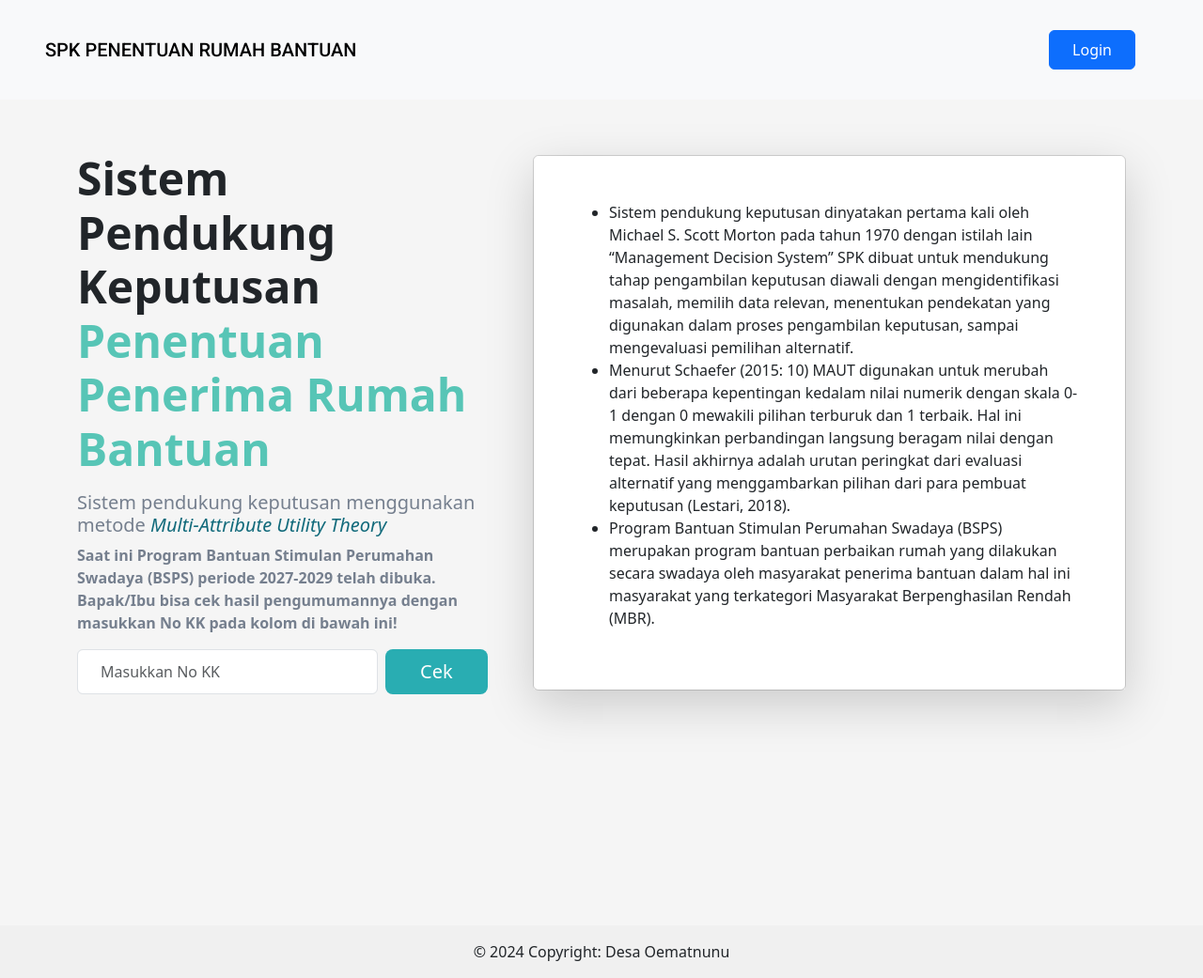
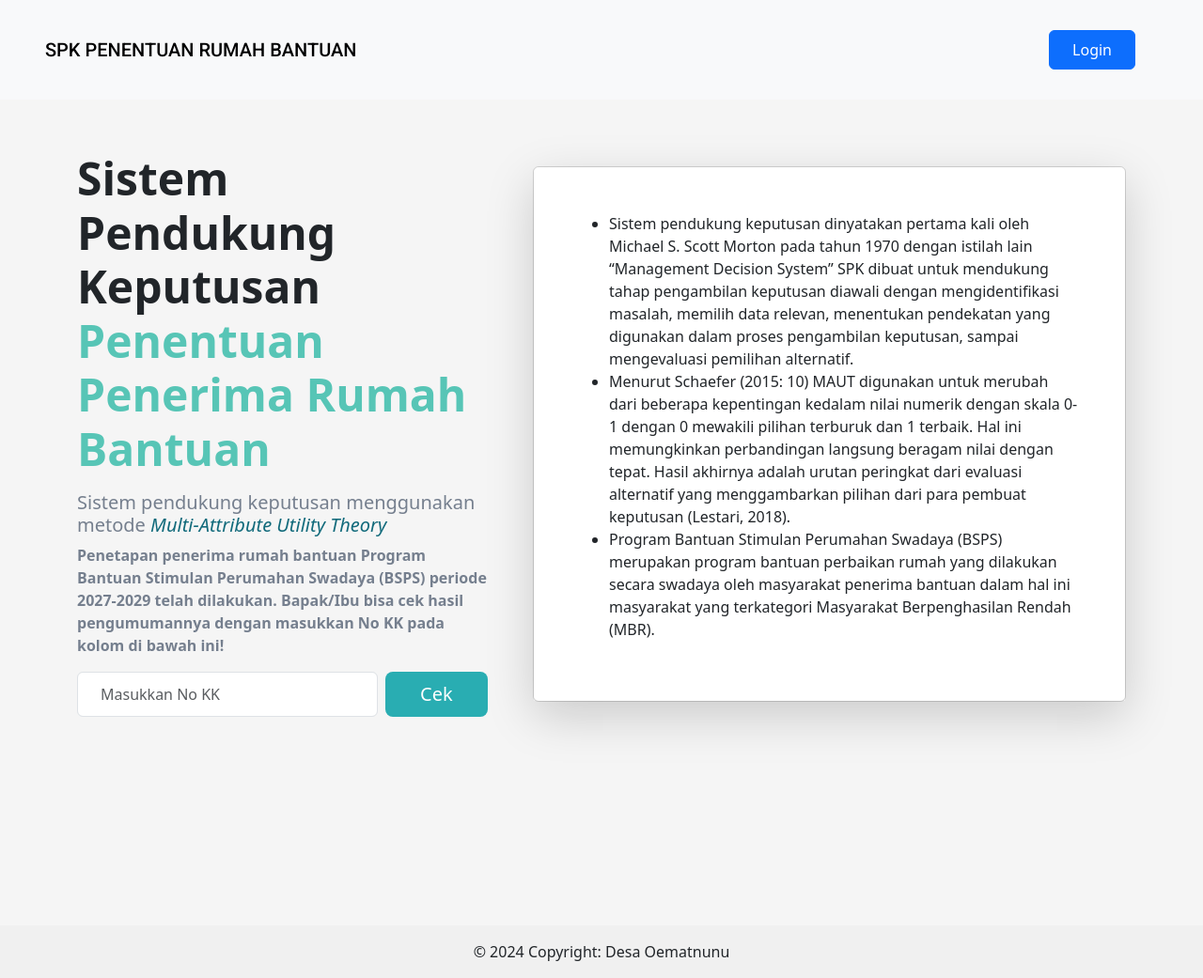
Before and after one commit to yufri28/spk-rb, a PHP site: page /spk-rb/ in a window 1280 px wide. Shown: the whole page at 94% size. Run offline with PHP 8.4, Linux system fonts and the light colour scheme; data comes from the database, SQL or seed files in the repository.

Commit message:
revisi 14/11/2024

```diff
--- a/admin/functions/periode.php
+++ b/admin/functions/periode.php
@@ -12,6 +12,10 @@
 
         public function getPeriode(){
             return $this->db->query("SELECT * FROM `periode` WHERE id_periode!=-1");
+        }
+
+        public function getFinishPeriode($id_periode = null){
+            return $this->db->query("SELECT DISTINCT ha.f_id_periode FROM `periode` p JOIN hasil_akhir ha ON ha.f_id_periode=p.id_periode WHERE p.id_periode!=-1 AND ha.f_id_periode='$id_periode'")->num_rows;
         }
 
         public function tambahPeriode($dataPeriode)
--- a/config.php
+++ b/config.php
@@ -53,4 +53,9 @@ function getPeriodeAktif(){
     $fecth = mysqli_fetch_assoc($getData);
     return $fecth;
 }
+
+function getFinishPeriode($id_periode = null){
+    $db = connectDatabase();
+    return $db->query("SELECT DISTINCT ha.f_id_periode FROM `periode` p JOIN hasil_akhir ha ON ha.f_id_periode=p.id_periode WHERE p.id_periode!=-1 AND ha.f_id_periode='$id_periode'")->num_rows;
+}
 ?>
--- a/home.php
+++ b/home.php
@@ -55,12 +55,20 @@ require_once './config.php';
                             Sistem pendukung keputusan menggunakan metode <i style="color:#116A7B">Multi-Attribute
                                 Utility Theory</i>
                         </h5>
-                        <p class="fw-bolder" style="color: hsl(217, 10%, 50.8%)">Saat ini Program Bantuan Stimulan
-                            Perumahan Swadaya (BSPS)
-                            <?= getPeriodeAktif() ? "periode <strong>".getPeriodeAktif()['nama_periode']."</strong> telah dibuka. Bapak/Ibu bisa cek hasil
-                            pengumumannya dengan masukkan No KK pada kolom di bawah ini!":'belum dibuka.';?>
+                        <p class="fw-bolder" style="color: hsl(217, 10%, 50.8%)">
+                            <?php if(getPeriodeAktif() && getFinishPeriode(getPeriodeAktif()['id_periode']) > 0){
+                                echo "Penetapan penerima rumah bantuan Program Bantuan Stimulan
+                            Perumahan Swadaya (BSPS) periode <strong>".getPeriodeAktif()['nama_periode']."</strong> telah dilakukan. Bapak/Ibu bisa cek hasil pengumumannya dengan masukkan No KK pada kolom di bawah ini!";
+                            }elseif(getPeriodeAktif() && getFinishPeriode(getPeriodeAktif()['id_periode']) < 1){
+                                echo "Saat ini Program Bantuan Stimulan
+                            Perumahan Swadaya (BSPS) periode <strong>".getPeriodeAktif()['nama_periode']."</strong> dalam proses penetapan penerima rumah bantuan.";
+                            }else{
+                                echo 'Saat ini Program Bantuan Stimulan
+                            Perumahan Swadaya (BSPS) belum dibuka.';
+                            }
+                            ?>
                         </p>
-                        <?php if(getPeriodeAktif()):?>
+                        <?php if(getPeriodeAktif() && getFinishPeriode(getPeriodeAktif()['id_periode']) > 0):?>
                         <form action="./pengumuman.php" method="get">
                             <div class="d-flex">
                                 <input type="text" placeholder="Masukkan No KK" class="form-control py-2 px-4 me-2"
```
Also changed, not shown: admin/data_alternatif.php (+9 -3 lines), admin/header.php (+6 -5 lines), admin/periode.php (+8 -3 lines).
